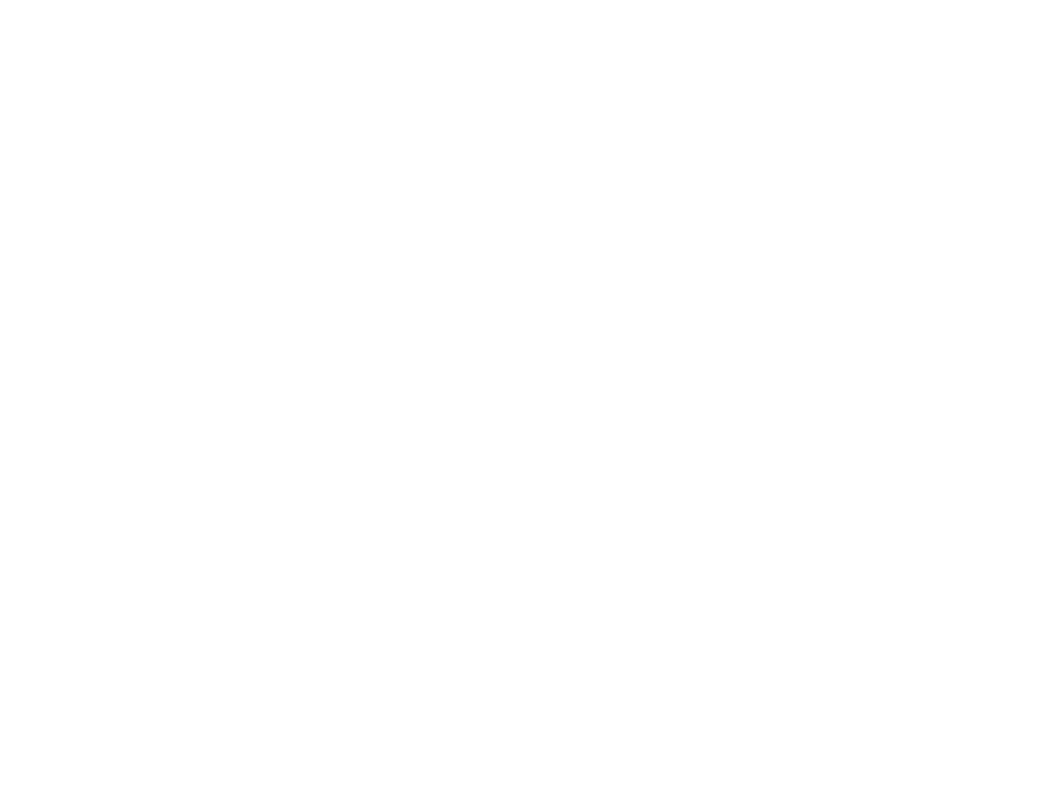
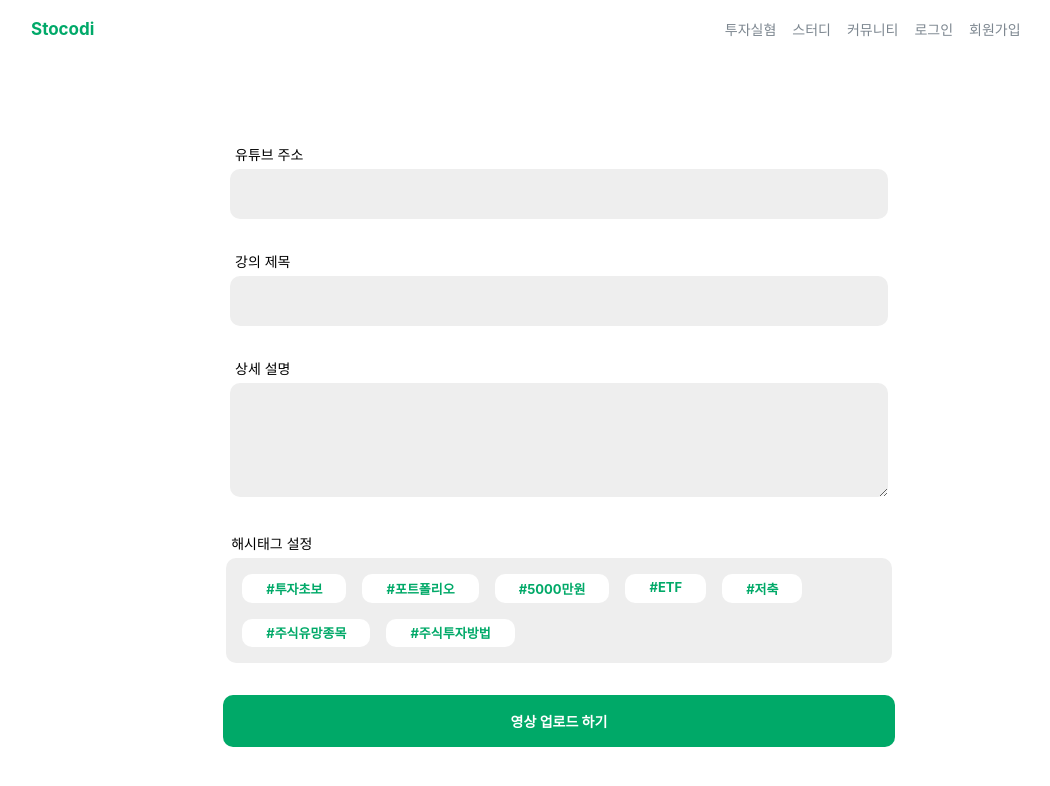
Before and after one commit to Yodayeong/StockCodi, a React (Create React App) app: page /study/create in a window 1280 px wide. Before the commit this address had no page. Shown: the top 786 px of the page, without its empty margins (81-1131 px from the left). Built offline with nearby package versions, Linux system fonts and the light colour scheme.

Commit message:
feat: 컨텐츠 생성 부분 디자인 완료 [여다영]

```diff
--- a/src/App.js
+++ b/src/App.js
@@ -5,6 +5,7 @@ import Signup from './pages/Signup';
 import Login from './pages/Login';
 import Investment from './pages/InvestmentPage';
 import Study from './pages/Study';
+import Create from './pages/Create';
 import { BrowserRouter, Routes, Route } from 'react-router-dom';
 
 function App() {
@@ -13,10 +14,12 @@ function App() {
       { /*Routers*/ }
       <BrowserRouter>
         <Routes>
+          <Route path={"/"} element={<MainPage />}></Route>
           <Route path={"/signup"} element={<Signup />}></Route>
           <Route path={"/login"} element={<Login />}></Route>
           <Route path={"/study"} element={<Study />}></Route>
-          <Route path={"/"} element={<Investment />}></Route>
+          <Route path={"/investment"} element={<Investment />}></Route>
+          <Route path={"/study/create"} element={<Create />}></Route>
         </Routes>
       </BrowserRouter>
     </div>
--- /dev/null
+++ b/src/pages/Create.js
@@ -0,0 +1,95 @@
+import { useNavigate } from "react-router-dom";
+import '../styles/Study.css';
+import '../styles/Create.css';
+import React, { useState } from 'react';
+import { FiSearch } from 'react-icons/fi';
+
+// Nav Bar
+const CatagoryComponent = () => {
+  return (
+    <div className='Subheader-container'>
+      <div className="nav-items">
+        투자실혐
+      </div>
+      <div className="nav-items">
+        스터디
+      </div>
+      <div className="nav-items">
+        커뮤니티
+      </div>
+    </div>
+  );
+}
+
+function CreatePageHead() {
+  // link
+  const moveLogin = useNavigate();
+  const moveSignup = useNavigate();
+
+  function goLogin() {
+    moveLogin('/login');
+  }
+
+  function goSignup() {
+    moveSignup('/signup');
+  }
+
+  return (
+    <div className="header-container">
+      <div className="Stocodi">Stocodi</div>
+      <CatagoryComponent />
+      <div className="account-items" onClick={goLogin}>
+        로그인
+      </div>
+      <div className="account-items" onClick={goSignup}>
+        회원가입
+      </div>
+    </div>
+  );
+}
+
+// Youtube API key
+// AIzaSyD2ktRW2Fofr45rCu_ENCXMNcDKrY9opxY
+
+function CreatePageBody() {
+  return (
+    <div className="study-page-body flex-col">
+      <div>
+        <p className="create-title">유튜브 주소</p>
+        <input className="create-input1" type="text"></input>
+      </div>
+      <div>
+        <p className="create-title">강의 제목</p>
+        <input className="create-input1" type="text"></input>
+      </div>
+      <div>
+        <p className="create-title">상세 설명</p>
+        <textarea className="create-input2"></textarea>
+      </div>
+      <div>
+        <p className="create-title">해시태그 설정</p>
+        <div className="tags-box">
+            <div className="create-tag">#투자초보</div>
+            <div className="create-tag">#포트폴리오</div>
+            <div className="create-tag">#5000만원</div>
+            <div className="create-tag">#ETF</div>
+            <div className="create-tag">#저축</div>
+            <div className="create-tag">#주식유망종목</div>
+            <div className="create-tag">#주식투자방법</div>
+        </div>
+      </div>
+      <div className="create-submit">영상 업로드 하기</div>
+    </div>
+  );
+}
+
+function CreateContainer() {
+  return (
+    <div>
+      <CreatePageHead />
+      <CreatePageBody />
+    </div>
+  );
+}
+
+export default CreateContainer;
--- a/src/pages/Study.js
+++ b/src/pages/Study.js
@@ -269,8 +269,6 @@ function StudyPageBody() {
   );
 }
 
-
-
 function StudyContainer() {
   return (
     <div>
--- /dev/null
+++ b/src/styles/Create.css
@@ -0,0 +1,69 @@
+/* create-form */
+.create-title{
+    margin:0;
+    margin-left:5px;
+    margin-bottom:5px;
+    font-size:14px;
+    margin-top: 2rem;
+}
+
+.create-input1{
+    border:none;
+    border-radius:10px;
+    background-color:#eeeeee;
+    width:50vw;
+    height:3rem;
+    padding-left: 1rem;
+}
+
+.create-input2{
+    border:none;
+    border-radius:10px;
+    background-color:#eeeeee;
+    width:50vw;
+    height:6rem;
+    padding-left: 1rem;
+    padding-top:1rem;
+}
+
+.create-tag{
+    font-size:13px;
+    font-weight:bold;
+    color:#00A968;
+    background-color:white;
+    padding:0.3rem 1.5rem;
+    border-radius: 10px;
+    margin: 1rem 0 0 1rem;
+}
+
+.create-tag:hover{
+    color:white;
+    background-color:#00A968;
+}
+
+.tags-box{
+    width:52vw;
+    border-radius: 10px;
+    display:flex;
+    flex-direction:row;
+    flex-wrap:wrap;
+    background-color:#eeeeee;
+    padding-bottom:1rem;
+}
+
+.create-submit{
+    margin-top:2rem;
+    padding:1rem;
+    background-color:#00A968;
+    color:white;
+    width:50vw;
+    border-radius:10px;
+    text-align:center;
+    font-size:14px;
+    font-weight:bold;
+}
+
+.create-submit:hover{
+    background-color:rgb(50, 50, 50);
+    color:white;
+}
```
